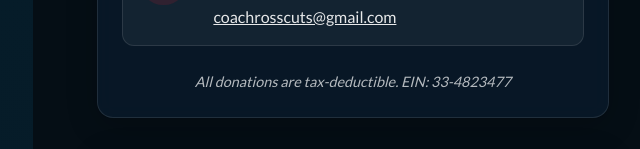
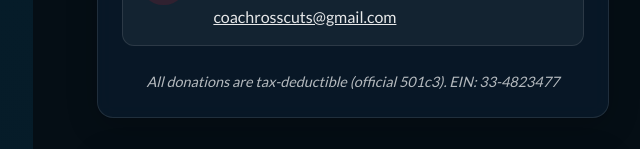
Before and after one commit to michaelmirandi/coach-ross-cuts, a Next.js app: page / in a window 1280 px wide. Shown: the part 2042-2191 px from the top of the page, without its empty margins (607-1247 px from the left). Built offline with nearby package versions, Linux system fonts and the light colour scheme.

Commit message:
:add 501c3 status

```diff
--- a/src/components/InfoSection.tsx
+++ b/src/components/InfoSection.tsx
@@ -329,7 +329,7 @@ export default function InfoSection({isMobile}: InfoSectionProps) {
             textAlign: 'center'
           }}
         >
-          All donations are tax-deductible. EIN: 33-4823477
+          All donations are tax-deductible (official 501c3). EIN: 33-4823477
         </Typography>
       </GlassCard>
       {/* Contact Section */}
```
